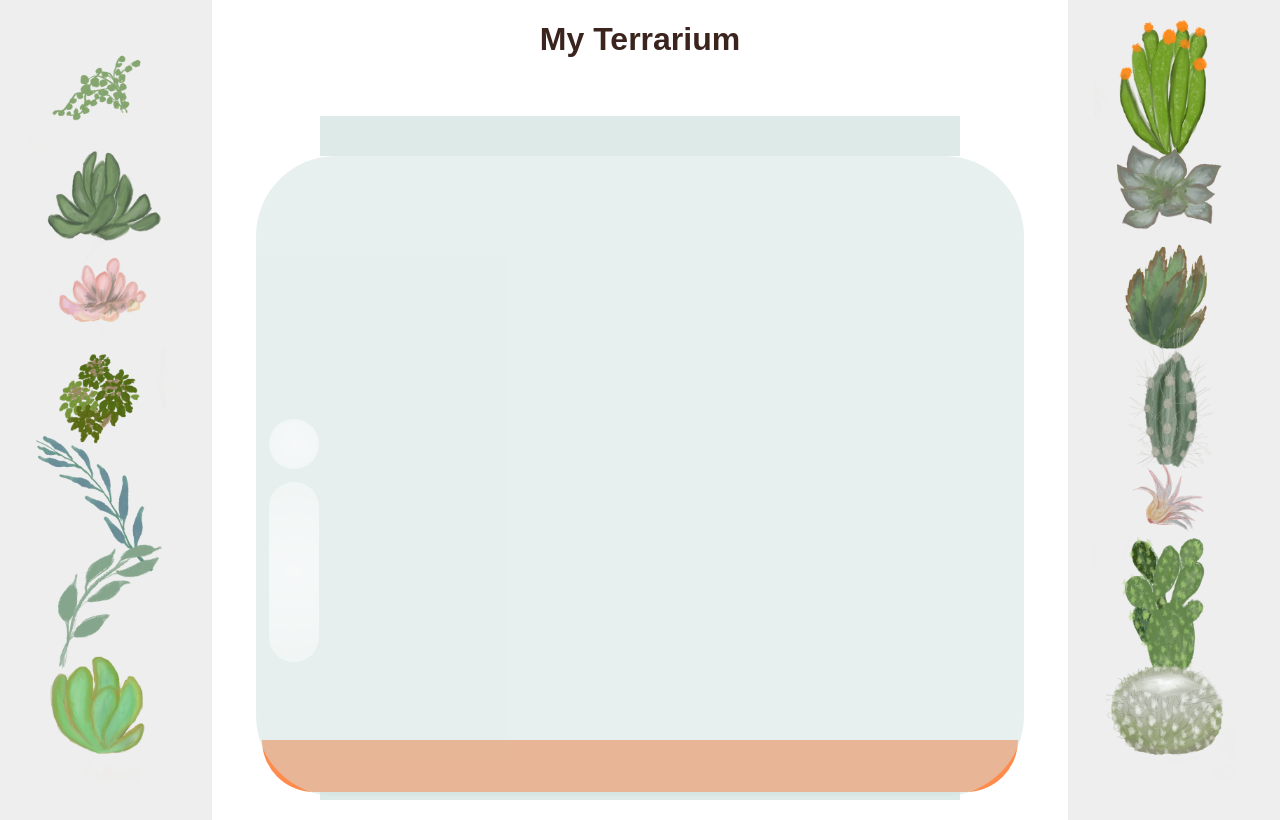
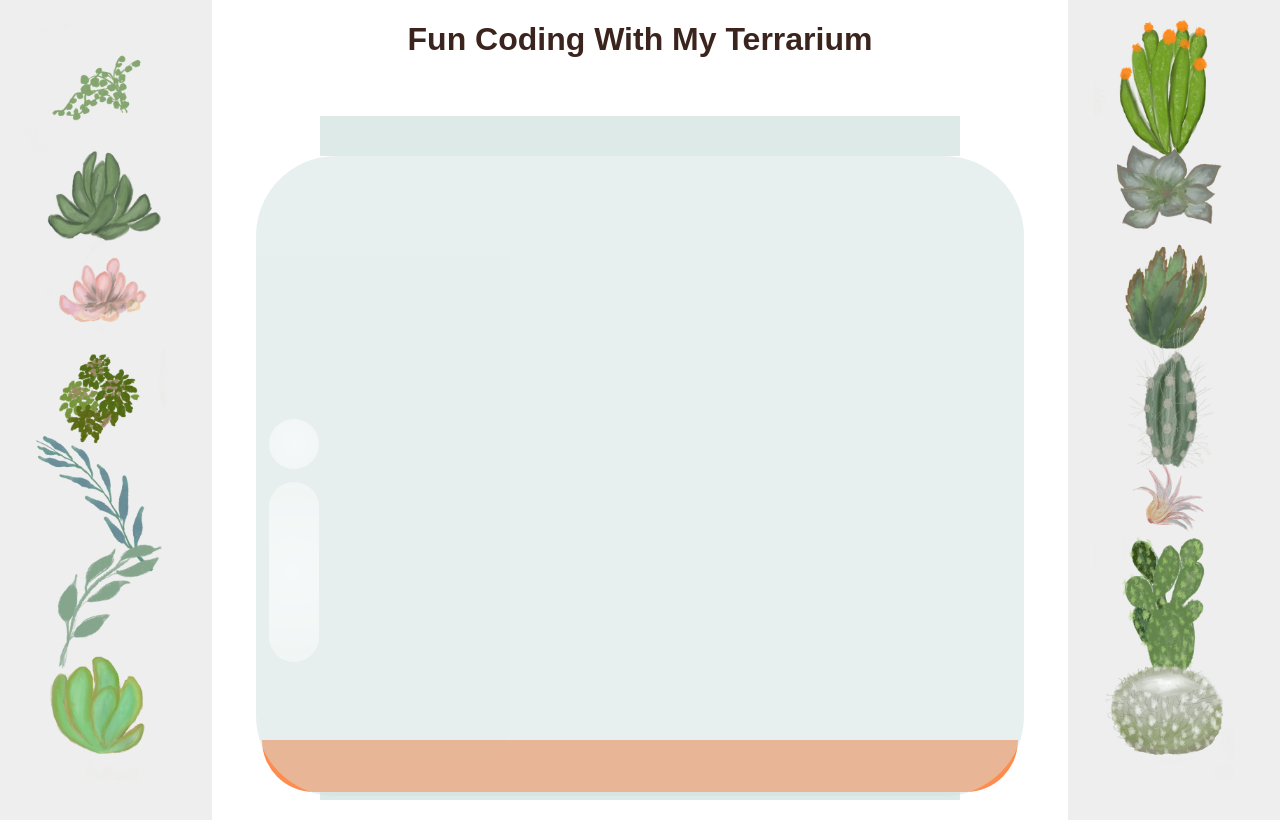
Before and after one commit to mtenorio50/terrarium, a plain HTML site: page index.html in a window 1280 px wide. Drawn offline with Linux system fonts and the light colour scheme.

Commit message:
update index

```diff
--- a/index.html
+++ b/index.html
@@ -13,7 +13,7 @@
 </head>
 
 <body>
-    <h1> My Terrarium </h1>
+    <h1> Fun Coding With My Terrarium </h1>
     <div id="page">
         <div id="left-container" class="container">
             <div class="plant-holder">
```
